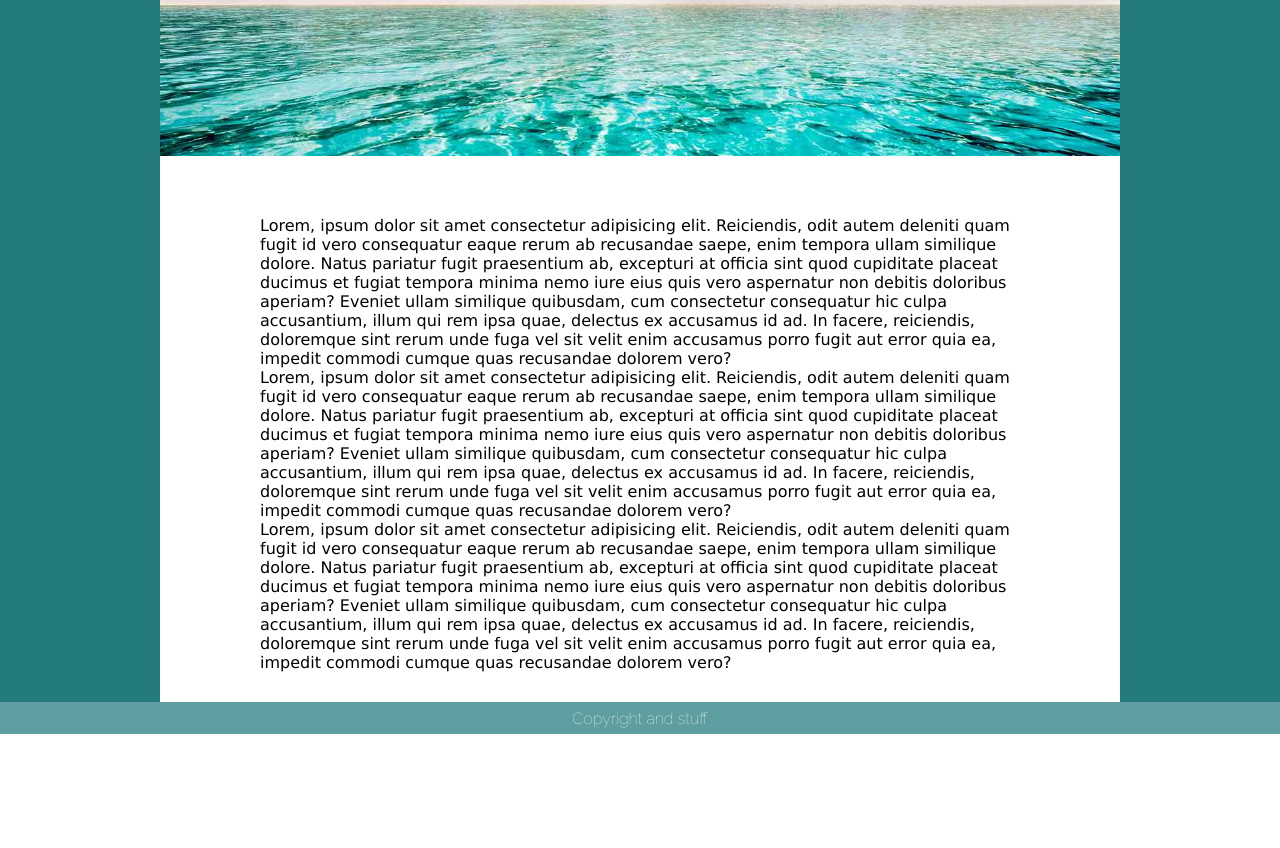
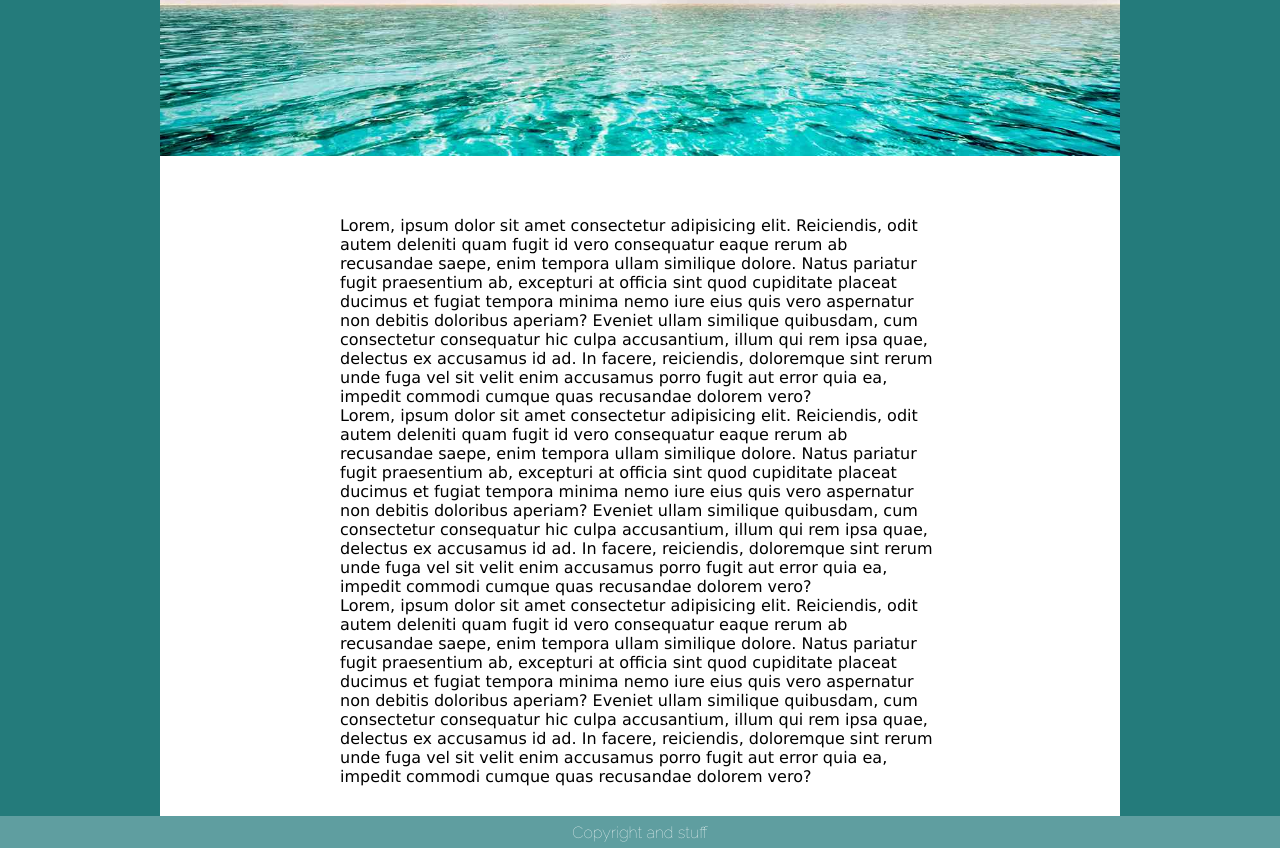
Before and after one commit to vinicius-el-khalili/Layouts, a Next.js app: page /Layouts/holygrail in a window 1280 px wide. Shown: the part 324-1172 px from the top of the page. Before the commit the page ends 1058 px from the top, so only its background shows below. Built offline with nearby package versions, Linux system fonts and the light colour scheme.

Commit message:
add max-width to content text

```diff
--- a/pages/Layouts/holygrail/holygrail.module.css
+++ b/pages/Layouts/holygrail/holygrail.module.css
@@ -33,6 +33,8 @@
     padding: 30px;
     padding-top: 60px;
     font-family:'Lucida Sans', 'Lucida Sans Regular', 'Lucida Grande', 'Lucida Sans Unicode', Geneva, Verdana, sans-serif;
+    max-width: 800px;
+    margin: auto;
 }
 .content>div{
     width: 100%;
```
